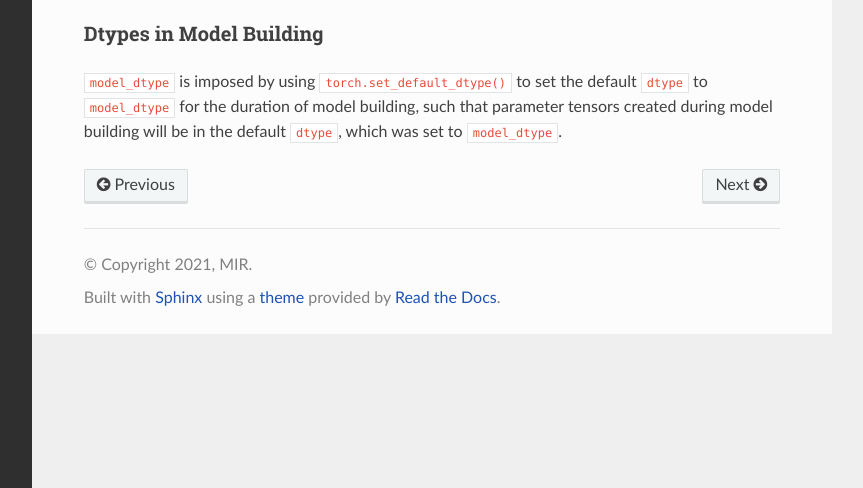
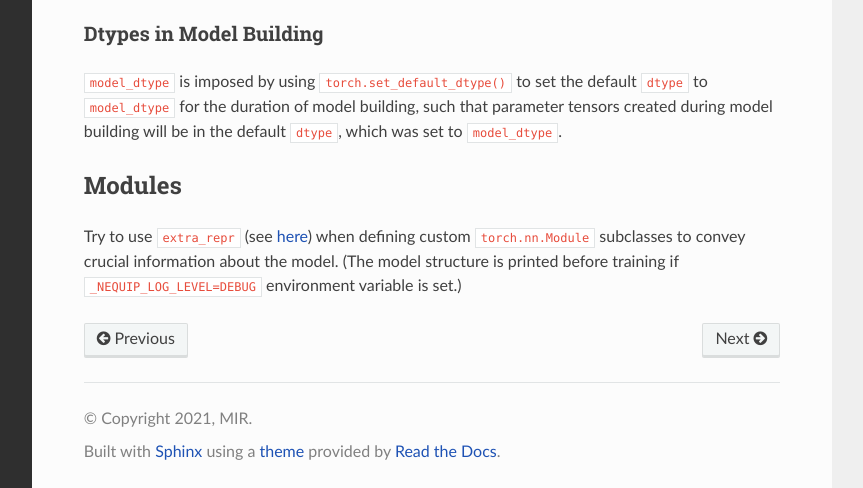
Before and after one commit to mir-group/nequip, a Sphinx documentation site: the page built from docs/dev/under_the_hood.rst, in a window 1280 px wide and 1054 px high, cut to the strip 566-1054 px from the top of the window. Shown: the whole strip, without its empty margins (268-1131 px from the left). Built offline with Sphinx 7.4.7 and the Read the Docs theme 3.1.0, drawn with Linux system fonts in a browser that asks for light colours.

Commit message:
add dev docs note about `extra_repr`

```diff
--- a/docs/dev/under_the_hood.rst
+++ b/docs/dev/under_the_hood.rst
@@ -5,7 +5,6 @@ This page explains key aspects of the infrastructure.
 
 Model Building
 ==============
-
 
 Model Builder Decorator
 -----------------------
@@ -21,3 +20,8 @@ The following decorator should be used for new model builders, e.g. ::
 Dtypes in Model Building
 ------------------------
 ``model_dtype`` is imposed by using ``torch.set_default_dtype()`` to set the default ``dtype`` to ``model_dtype`` for the duration of model building, such that parameter tensors created during model building will be in the default ``dtype``, which was set to ``model_dtype``.
+
+
+Modules
+=======
+Try to use ``extra_repr`` (see `here <https://pytorch.org/docs/stable/generated/torch.nn.Module.html#torch.nn.Module.extra_repr>`_) when defining custom ``torch.nn.Module`` subclasses to convey crucial information about the model. (The model structure is printed before training if ``_NEQUIP_LOG_LEVEL=DEBUG`` environment variable is set.)
```
